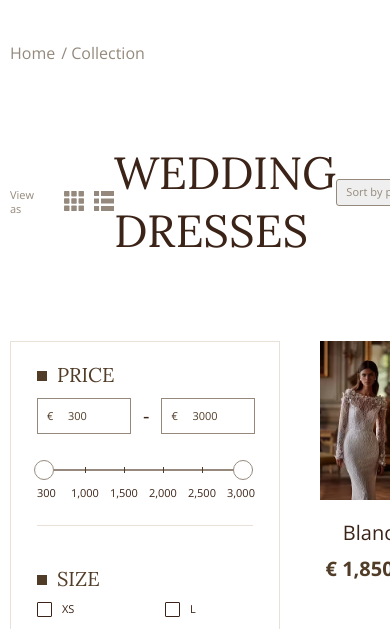
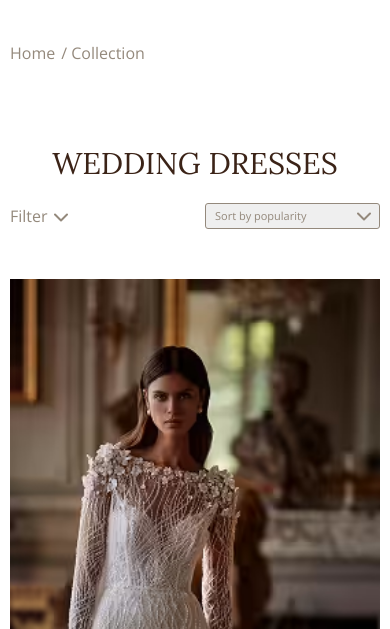
Before and after one commit to dsurdiy/bridal-haven, a website: page app/pages/catalog.html in a window 390 px wide. Shown: the part 142-771 px from the top of the page. Drawn offline with nearby package versions, Linux system fonts and the light colour scheme; files that its build step writes are made by us from their sources; files whose address does not match are found by name.

Commit message:
added adaptive catalog page

```diff
--- a/app/pages/catalog.html
+++ b/app/pages/catalog.html
@@ -25,6 +25,9 @@
             </li>
           </ul>
         </div>
+        <button class="catalog__popup">
+          Filter
+        </button>
         <h2 class="catalog__title">WEDDING DRESSES</h2>
         <div class="catalog__sort">
           <form class="catalog__sort-form">
--- a/app/scss/_main.scss
+++ b/app/scss/_main.scss
@@ -1511,6 +1511,24 @@ body {
 }
 
 .catalog {
+  &__popup {
+    display: none;
+    position: relative;
+    padding: 0;
+    border: none;
+    background-color: transparent;
+    color: vars.$color-text-muted;
+    font-size: 16px;
+    &::after {
+      content: "";
+      position: absolute;
+      top: 7px;
+      right: -20px;
+      width: 14px;
+      height: 9px;
+      background-image: url(../images/sort-arrow.svg);
+    }
+  }
   &__top {
     margin-bottom: 80px;
     display: flex;
@@ -1536,6 +1554,7 @@ body {
   }
 
   &__sort-form {
+    margin-bottom: 0;
   }
 
   &__sort-wrapper {
--- a/app/scss/_media.scss
+++ b/app/scss/_media.scss
@@ -171,6 +171,22 @@
   }
   .page-404__picture--mobile {
     display: none;
+  }
+
+  .catalog__filter {
+    display: none;
+  }
+  .catalog__content-box {
+    width: 100%;
+    img {
+      width: 100%;
+    }
+  }
+  .catalog__view-mode {
+    display: none;
+  }
+  .catalog__popup {
+    display: block;
   }
 }
 
@@ -422,6 +438,21 @@
   }
   .collections-top {
     min-height: 50vh;
+  }
+
+  .catalog__content-items {
+    grid-template-columns: repeat(2, 1fr);
+  }
+  .catalog__title {
+    font-size: 30px;
+    width: 100%;
+    order: -1;
+    text-align: center;
+  }
+  .catalog__top {
+    flex-wrap: wrap;
+    gap: 20px;
+    margin-bottom: 50px;
   }
 }
 
@@ -783,6 +814,10 @@
   .collections__items {
     grid-template-columns: 1fr;
   }
+
+  .catalog__content-items {
+    grid-template-columns: 1fr;
+  }
 }
 
 @media (max-width: 440px) {
```
